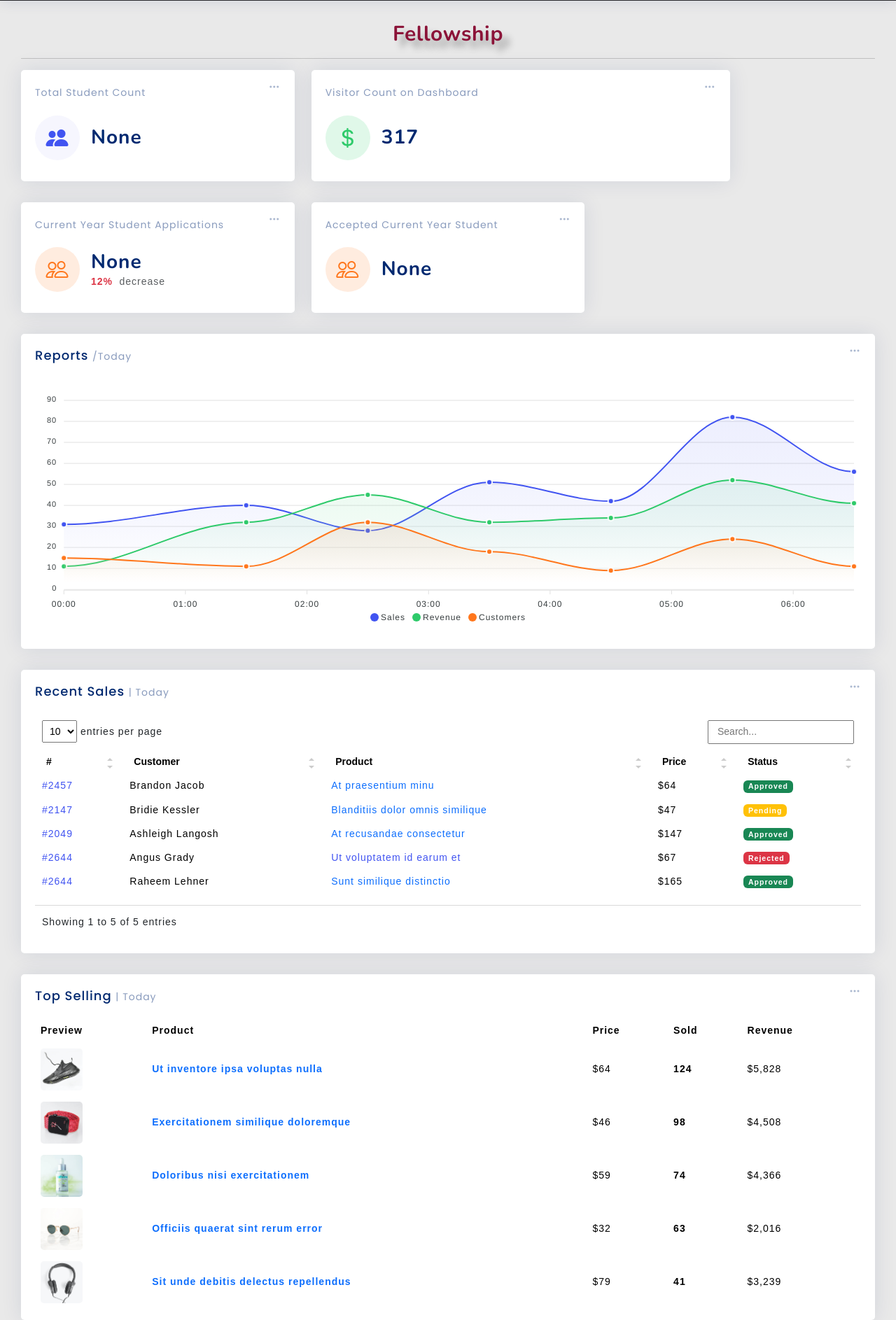
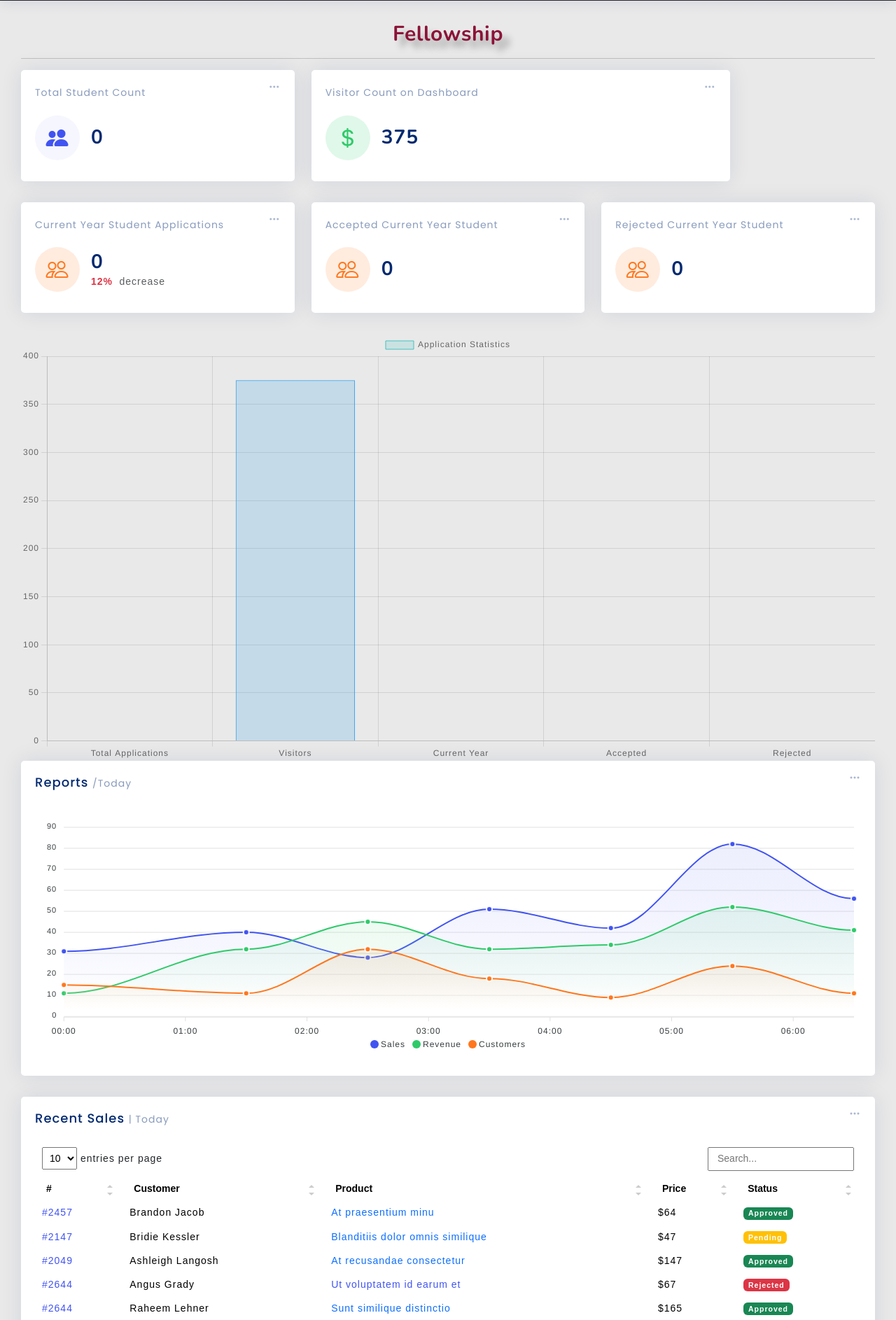
Before and after one commit to TanmayPotbhare/DashboardProject, a Flask app: page /fellowship in a window 1280 px wide. Shown: the part 219-2105 px from the top of the page at 70% size. Run offline with Flask 3, Linux system fonts and the light colour scheme; data that the repository does not hold is empty; some libraries are stand-ins or nearby versions.

Commit message:
Commit 1 : Working on Fellowship Dashboard.

```diff
--- a/fellowship_py_files/fellowship.py
+++ b/fellowship_py_files/fellowship.py
@@ -12,5 +12,6 @@ def fellowship_function(app):
         visitor_counts = visitor_count()
         current_count = current_year_count()
         accepted_count = accepted_year_count()
+        rejected_count = rejected_year_count()
         return render_template('masterDash/fellowship.html', total_count=total_count, visitor_counts=visitor_counts,
-                               current_count=current_count, accepted_count=accepted_count)
+                               current_count=current_count, accepted_count=accepted_count, rejected_count=rejected_count)
--- a/fellowship_py_files/fellowship_definitions.py
+++ b/fellowship_py_files/fellowship_definitions.py
@@ -2,6 +2,7 @@ from classes.connections import DatabaseConnection, FellowshipHost
 import mysql.connector
 
 
+# To fetch the count of visitors on the application
 def visitor_count():
     # Read the current count from the file
     try:
@@ -9,53 +10,96 @@ def visitor_count():
             count = int(f.read().strip())
     except FileNotFoundError:
         count = 0
-    # Increment the count
+    # Increment in the count
     count += 1
     # Write the new count back to the file
     with open('visit_count.txt', 'w') as f:
         f.write(str(count))
     return count
 
-
+# To fetch the count of Total Applications.
 def applications_today():
     host = FellowshipHost().hostserver
-    query = "SELECT COUNT(*) FROM application_page"
+    query = "SELECT COUNT(*) as totalCount FROM application_page"
+    try:
+        with DatabaseConnection(host, 'root', 'A9CALcsd7lc%7ac', 'ICSApplication') as conn:
+            print("Connected to the database.")
+            result = conn.execute_query(query)
+            print(f"Result for total Applications {result}")
+
+            # to check if the result has any unexpected value and if list 'result' has item result[0] as a dictionary with key 'totalCount'.
+            if result and isinstance(result[0], dict) and 'totalCount' in result[0]:
+
+                #to fetch the value of key 'totalCount' from dict 'result[0]' of list 'result'.
+                count = result[0]['totalCount']
+                print(f"Count : {count}")
+                return count
+            else:
+                print("Unexpected result format from query.")
+    except mysql.connector.Error as e:
+        print(f"MySQL Error: {e}")
+    except Exception as e:
+        print(f"Unexpected Error: {e}")
+
+
+# To fetch the count of Applications for current year 2023.
+def current_year_count():
+    host = FellowshipHost().hostserver
+    query = " SELECT COUNT(*) as currentYearCount FROM application_page where phd_registration_year='2023' "
     try:
         with DatabaseConnection(host, 'root', 'A9CALcsd7lc%7ac', 'ICSApplication') as conn:
             result = conn.execute_query(query)
-            count = result[0][0]
-            print(count)
-            return count
+            print(f"Result for Current year's count: {result}")
+            if result and isinstance(result[0], dict) and 'currentYearCount' in result[0]:
+                #to fetch the value of key 'currentYearCount' from dict 'result[0]' of list 'result'.
+                count = result[0]['currentYearCount']
+                print(f"Count : {count}")
+                return count
+            else:
+                print("Unexpected result format from query.")
     except mysql.connector.Error as e:
         print(f"MySQL Error: {e}")
     except Exception as e:
         print(f"Error: {e}")
 
 
-def current_year_count():
+# To fetch the count of Accepted applications for current year 2023.
+def accepted_year_count():
     host = FellowshipHost().hostserver
-    query = " SELECT COUNT(*) FROM application_page where phd_registration_year='2023' "
+    query = " SELECT COUNT(*) acceptedCurrentYear FROM application_page where phd_registration_year='2023' and final_approval='accepted' "
     try:
         with DatabaseConnection(host, 'root', 'A9CALcsd7lc%7ac', 'ICSApplication') as conn:
             result = conn.execute_query(query)
-            count = result[0][0]
-            print(count)
-            return count
+            print(f"Result for Accepted current year's count: {result}")
+            if result and isinstance(result[0], dict) and 'acceptedCurrentYear' in result[0]:
+                #to fetch the value of key 'acceptedCurrentYear' from dict 'result[0]' of list 'result'.
+                count = result[0]['acceptedCurrentYear']
+                print(f"Count : {count}")
+                return count
+            else:
+                print("Unexpected result format from query.")
     except mysql.connector.Error as e:
         print(f"MySQL Error: {e}")
     except Exception as e:
         print(f"Error: {e}")
 
 
-def accepted_year_count():
+
+# To fetch the count of Rejected applications for current year 2023.
+def rejected_year_count():
     host = FellowshipHost().hostserver
-    query = " SELECT COUNT(*) FROM application_page where phd_registration_year='2023' and final_approval='accepted' "
+    query = " SELECT COUNT(*) rejectedCurrentYear FROM application_page where phd_registration_year='2023' and final_approval='rejected' "
     try:
         with DatabaseConnection(host, 'root', 'A9CALcsd7lc%7ac', 'ICSApplication') as conn:
             result = conn.execute_query(query)
-            count = result[0][0]
-            print(count)
-            return count
+            print(f"Result for Accepted current year's count: {result}")
+            if result and isinstance(result[0], dict) and 'rejectedCurrentYear' in result[0]:
+                #to fetch the value of key 'rejectedCurrentYear' from dict 'result[0]' of list 'result'.
+                count = result[0]['rejectedCurrentYear']
+                print(f"Count : {count}")
+                return count
+            else:
+                print("Unexpected result format from query.")
     except mysql.connector.Error as e:
         print(f"MySQL Error: {e}")
     except Exception as e:
--- a/templates/masterDash/fellowship.html
+++ b/templates/masterDash/fellowship.html
@@ -28,6 +28,8 @@
 
   <!-- Template Main CSS File -->
   <link href="static/NiceAdmin/assets/css/style.css" rel="stylesheet">
+  <script src="https://cdn.jsdelivr.net/npm/chart.js"></script>
+
 
   <!-- =======================================================
   * Template Name: NiceAdmin
@@ -206,6 +208,94 @@
 
             </div>
             <!-- END ACCEPTED CURRENT YEAR STUDENT  -->
+
+            <!-- REJECTED CURRENT YEAR STUDENT  -->
+            <div class="col-xxl-3 col-xl-4">
+
+              <div class="card info-card customers-card">
+
+                <div class="filter">
+                  <a class="icon" href="#" data-bs-toggle="dropdown"><i class="bi bi-three-dots"></i></a>
+                  <ul class="dropdown-menu dropdown-menu-end dropdown-menu-arrow">
+                    <li class="dropdown-header text-start">
+                      <h6>Filter</h6>
+                    </li>
+
+                    <li><a class="dropdown-item" href="#">Today</a></li>
+                    <li><a class="dropdown-item" href="#">This Month</a></li>
+                    <li><a class="dropdown-item" href="#">This Year</a></li>
+                  </ul>
+                </div>
+
+                <div class="card-body">
+                  <h5 class="card-title"><span>Rejected Current Year Student</span></h5>
+                  <div class="d-flex align-items-center">
+                    <div class="card-icon rounded-circle d-flex align-items-center justify-content-center">
+                      <i class="bi bi-people"></i>
+                    </div>
+                    <div class="ps-3">
+                      <h6>{{ rejected_count }}</h6>
+                    </div>
+                  </div>
+                </div>
+              </div>
+            </div>
+            <!-- END ACCEPTED CURRENT YEAR STUDENT  -->
+
+            <!-- Start Barchart-->
+
+            <div class="container">
+              <canvas id="myBarChart"></canvas>
+            </div>
+
+            <script>
+              // Fetch the data dynamically from Flask
+              const chartData = {
+                  labels: ['Total Applications', 'Visitors', 'Current Year', 'Accepted', 'Rejected'], // Labels for each bar
+                  datasets: [{
+                      label: 'Application Statistics',
+                      data: [{{ total_count }}, {{ visitor_counts }}, {{ current_count }}, {{ accepted_count }}, {{ rejected_count }}], // Dynamic values
+                      backgroundColor: [
+                          'rgba(75, 192, 192, 0.2)',
+                          'rgba(54, 162, 235, 0.2)',
+                          'rgba(255, 206, 86, 0.2)',
+                          'rgba(153, 102, 255, 0.2)',
+                          'rgba(255, 99, 132, 0.2)'
+                      ],
+                      borderColor: [
+                          'rgba(75, 192, 192, 1)',
+                          'rgba(54, 162, 235, 1)',
+                          'rgba(255, 206, 86, 1)',
+                          'rgba(153, 102, 255, 1)',
+                          'rgba(255, 99, 132, 1)'
+                      ],
+                      borderWidth: 1
+                  }]
+              };
+
+              // Bar chart configuration
+              const config = {
+                  type: 'bar',
+                  data: chartData,
+                  options: {
+                      scales: {
+                          y: {
+                              beginAtZero: true
+                          }
+                      }
+                  }
+              };
+
+              // Render the chart
+              document.addEventListener('DOMContentLoaded', () => {
+                  const myBarChart = new Chart(
+                      document.getElementById('myBarChart'),
+                      config
+                  );
+              });
+          </script>
+            <!-- End Barchart-->
+
 
 
             <!-- Reports -->
--- a/visit_count.txt
+++ b/visit_count.txt
@@ -1 +1 @@
-316
+374
```
